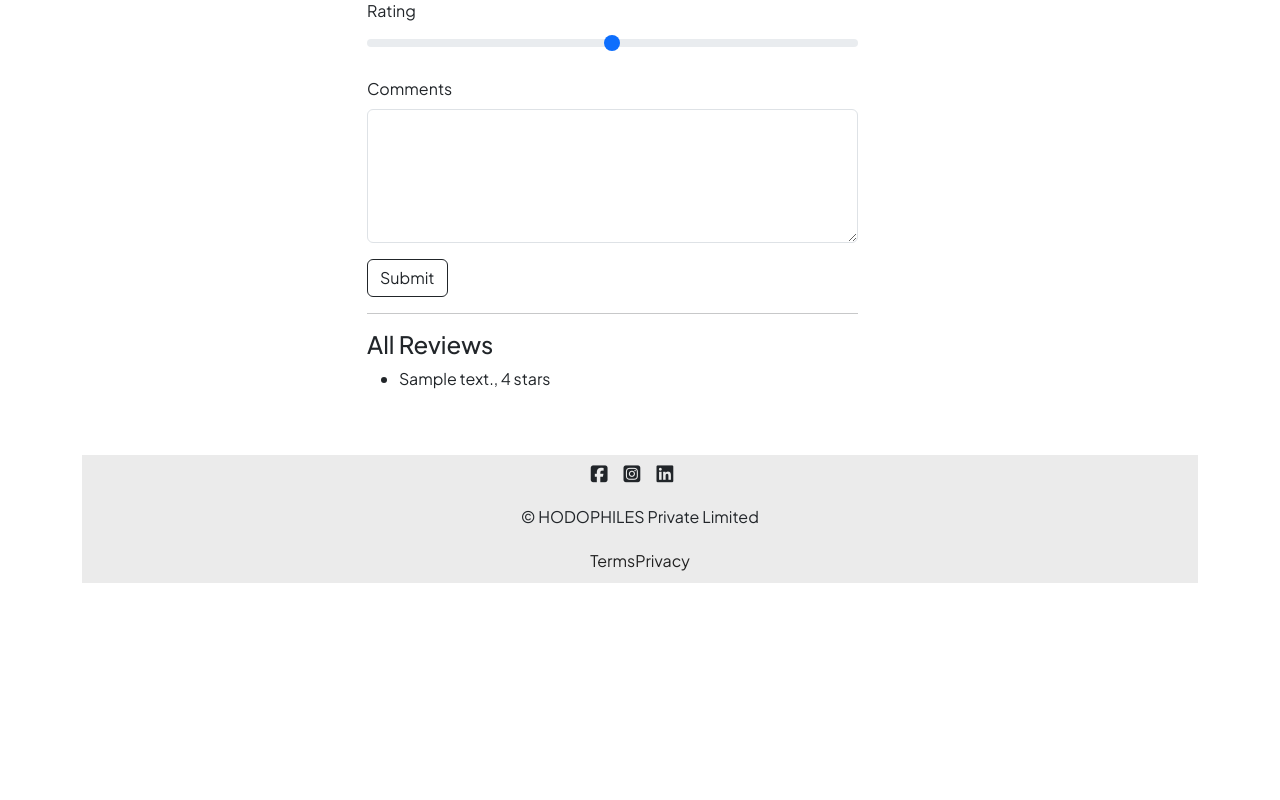
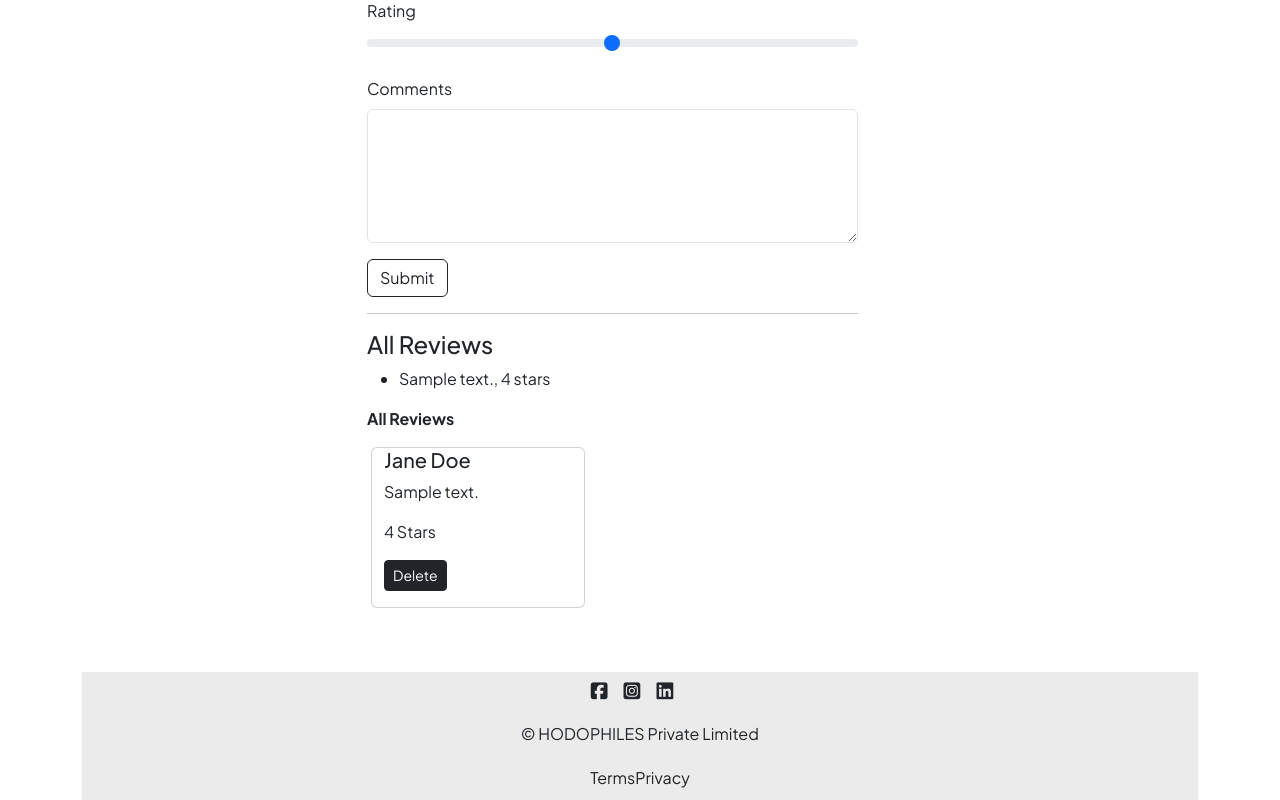
Before and after one commit to Patil-Ashutosh-Anandrao/HODOPHILES, a Node server app: page /listings/600000000000000000000001 in a window 1280 px wide. Shown: the part 670-1470 px from the top of the page. Before the commit the page ends 1253 px from the top, so only its background shows below. Run offline with Node 20, Linux system fonts and the light colour scheme; tables that the repository leaves empty hold one stand-in row (values such as "Sample post"); grey boxes marked "Sample" are stand-in pictures; some libraries are stand-ins or nearby versions; some web fonts are replaced.

Commit message:
feat : done changes

```diff
--- a/app.js
+++ b/app.js
@@ -293,6 +293,23 @@ wrapAsync(async(req,res)=>{
 );
 
 
+// create delete review route
+app.delete('/listings/:id/reviews/:reviewId',wrapAsync(async(req,res)=>{
+
+        // extract id from url
+        let {id, reviewId} = req.params;
+
+        // delete review from the listing array
+        // $ pull means remove from array which match with gived id reviews:reviewId
+        await Listing.findByIdAndUpdate(id, {$pull:{reviews:reviewId}});
+
+        // delete review
+        await Review.findByIdAndDelete(reviewId);
+
+        // redirect to the show route
+        res.redirect(`/listings/${id}`);
+    })
+);
 
 
 
@@ -340,7 +357,7 @@ app.use((err, req, res, next) => {
 
 
 
-// start the server
+// start the server for execution
 app.listen(8080, () => {
     console.log('Server is running...');
 });
--- a/models/listing.js
+++ b/models/listing.js
@@ -1,5 +1,8 @@
 // require mongoose
 const mongoose = require('mongoose');
+
+// require review model
+const Review = require('./review.js');
 
 // store mongoose schema in schema varialble and use schema variable every where insten of using mongoose.schema
 const Schema = mongoose.Schema;
@@ -33,6 +36,21 @@ const listingSchema = new Schema({
     ]
 });
 
+
+// to delete reviews of listing when listing is deleted ...!
+// letes create a mongoose middleware
+// this is a middleware  which is used to delete the reviews of the listing when the listing is deleted
+listingSchema.post('findOneAndDelete', async function (listing) {
+
+    if (listing) {
+        await Review.deleteMany({
+            _id: {                     // delete all the reviews of the listing
+                $in: listing.reviews  // delete all the reviews of the listing
+            }
+        })
+    }
+});
+
 // create a new model using the listingschem
 const Listing = mongoose.model('Listing', listingSchema);
 
--- a/public/css/style.css
+++ b/public/css/style.css
@@ -74,7 +74,7 @@ body{
 
 /* cards */
 
-.card{
+.listing-card{
     border: none !important;
     margin-bottom: 2rem; /* for margin */
 }
--- a/views/listings/index.ejs
+++ b/views/listings/index.ejs
@@ -17,7 +17,7 @@
     <% for(let listing of allListings) {%>
 
         <a href="/listings/<%= listing._id %>" class="listing-link">
-            <div class="card col">
+            <div class="card col listing-card">
                 <img src="<%= listing.image %>"
                     class="card-img-top"
                     alt="listing_image"
--- a/views/listings/show.ejs
+++ b/views/listings/show.ejs
@@ -7,7 +7,7 @@
         </div>
 
 
-            <div class="card col-8 offset-3 show-card">
+            <div class="card col-8 offset-3 show-card listing-card">
 
                 <img src="<%= listing.image %>"
                      class="card-img-top show-img"
@@ -84,6 +84,24 @@
                         <% } %>
                     </ul>
 
+                    <p><b>All Reviews</b></p>
+                    <div class="row">
+                    <% for(review of listing.reviews) { %>
+                        <div class="card col-5 ms-3 mb-3 ">
+                            <div class="card-body">
+                                <h5 class="card-title">Jane Doe</h5>
+                                <p class="card-text"><%= review.comment  %></p>
+                                <p  class="card-text"><%= review.rating %> Stars</p>
+
+                                <form method="post" class="mb-3"
+                                      action="/listings/<%= listing._id %>/reviews/<%= review._id %>?_method=DELETE">
+                                    <button class="btn btn-sm btn-dark">Delete</button>
+                                </form>
+
+                            </div>
+                        </div>
+                        <% } %>
+                    </div>
                 </div>
 
             </div>
```
